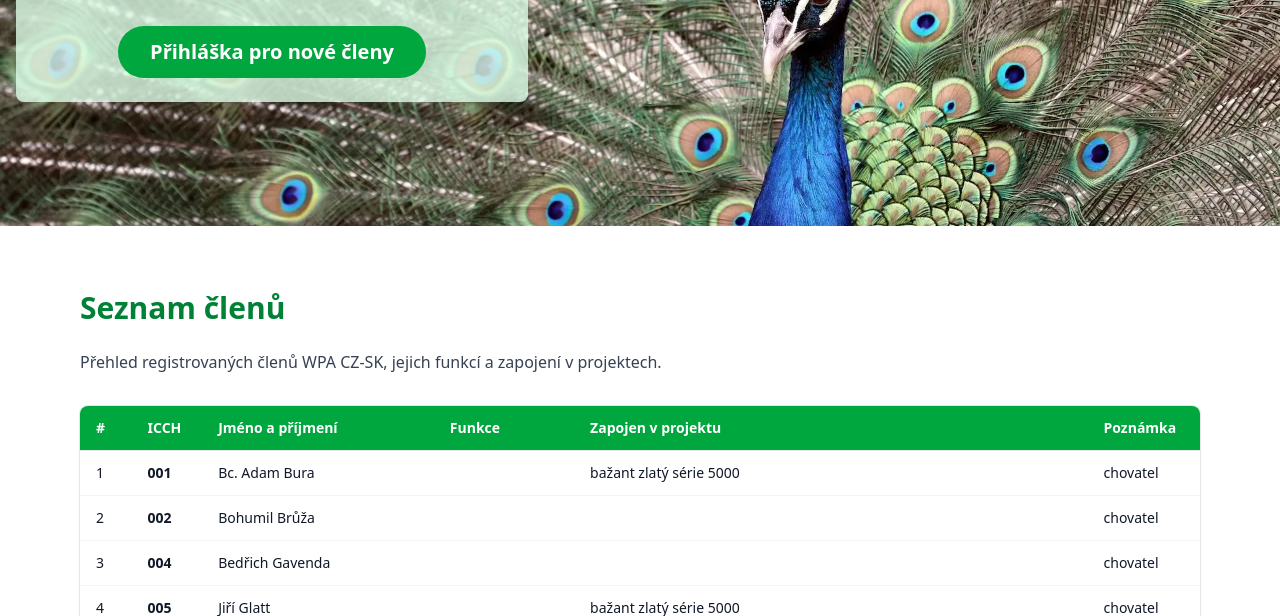
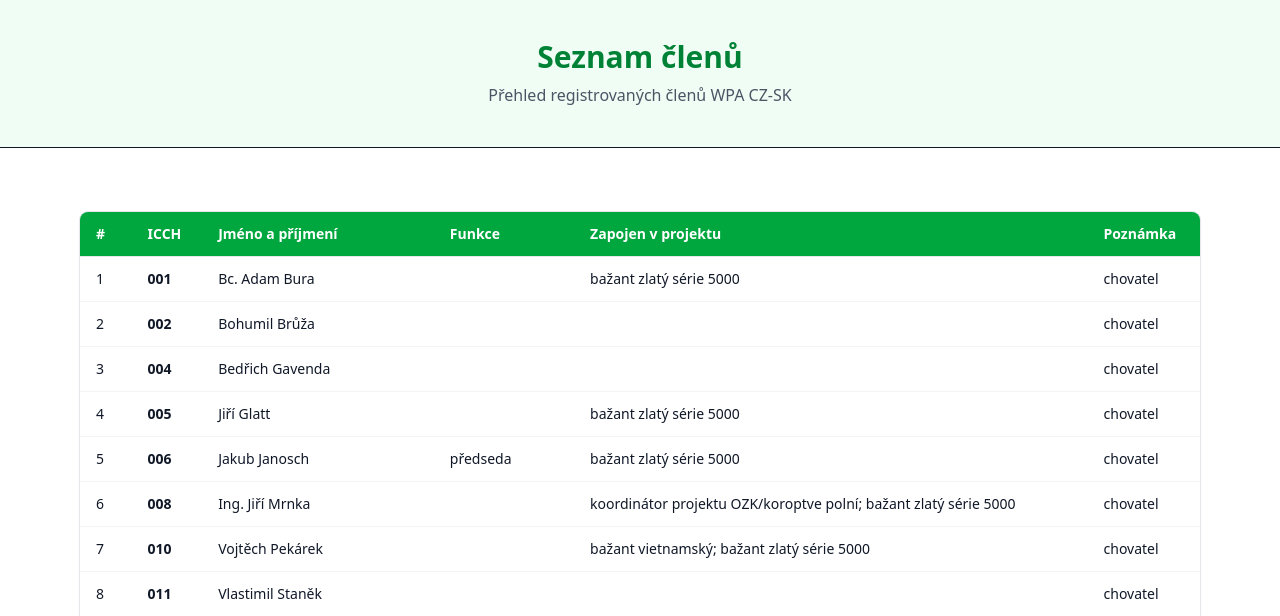
Before and after one commit to matus-kocik/wpa-cz-sk, a Django app: page /clenove/ in a window 1280 px wide. Shown: the part 305-921 px from the top of the page. Run offline with Django 5.2, Linux system fonts and the light colour scheme; style sheets or scripts are compiled from the project's sources; some libraries are stand-ins or nearby versions.

Commit message:
small changes in UX, design, and more :D

```diff
--- a/templates/base.html
+++ b/templates/base.html
@@ -1,9 +1,10 @@
 {% load static %}
 <!DOCTYPE html>
-<html lang="cs">
+<html lang="cs-CZ">
     <head>
         <meta charset="UTF-8" />
         <meta name="viewport" content="width=device-width, initial-scale=1.0" />
+        <meta name="robots" content="index, follow">
         <meta name="theme-color" content="#15803d">
         <title>
             {% block title %}WPA CZ-SK{% endblock %}
@@ -11,13 +12,13 @@
         <!-- SEO -->
         <meta name="description"
               content="Oficiální web československé pobočky World Pheasant Association. Projekty, členství, ochrana přírody.">
-        <link rel="canonical" href="{{ request.build_absolute_uri }}" />
+        <link rel="canonical" href="{{ request.scheme }}://{{ request.get_host }}{{ request.path }}" />
         <!-- Open Graph -->
         <meta property="og:title" content="World Pheasant Association CZ-SK" />
         <meta property="og:description"
               content="Oficiální web československé pobočky WPA. Ochrana hrabavých ptáků, projekty a chov." />
         <meta property="og:type" content="website" />
-        <meta property="og:url" content="{{ request.build_absolute_uri }}" />
+        <meta property="og:url" content="{{ request.scheme }}://{{ request.get_host }}{{ request.path }}" />
         <meta property="og:image"
               content="https://www.wpacz-sk.com/static/images/logo/wpa-logo-black.webp" />
         <!-- Twitter -->
@@ -28,13 +29,29 @@
         <meta name="twitter:image"
               content="https://www.wpacz-sk.com/static/images/logo/wpa-logo-black.webp" />
         <!-- Favicon -->
-        <link rel="icon"
-              type="image/x-icon"
-              href="{% static 'images//logo/wpa-logo-black.ico' %}" />
+        <link rel="icon" type="image/x-icon" href="{% static 'images/logo/wpa-logo-black.ico' %}" />
         <!-- Manifest -->
         <link rel="manifest" href="{% static 'site.webmanifest' %}">
         <!-- CSS -->
-        <link rel="stylesheet" href="{% static 'css/styles.css' %}?v={{ DEBUG|yesno:'dev,' }}">    </head>
+        <link rel="stylesheet" href="{% static 'css/styles.css' %}?v={{ DEBUG|yesno:'dev,' }}">
+        <link rel="preload" as="image" href="{% static 'images/pav-desktop-1920-640.webp' %}" media="(min-width: 1025px)">
+        <link rel="preload" as="image" href="{% static 'images/pav-tablet-1280-427.webp' %}" media="(min-width: 641px) and (max-width: 1024px)">
+        <link rel="preload" as="image" href="{% static 'images/pav-mobil-960-320.webp' %}" media="(max-width: 640px)">
+
+        <script type="application/ld+json">
+        {
+          "@context": "https://schema.org",
+          "@type": "Organization",
+          "name": "World Pheasant Association CZ-SK",
+          "url": "https://www.wpacz-sk.com/",
+          "logo": "https://www.wpacz-sk.com/static/images/logo/wpa-logo-black.webp",
+          "sameAs": [
+            "https://www.facebook.com/wpacz",
+            "https://www.youtube.com/@wpacz-sk7012"
+          ]
+        }
+        </script>
+    </head>
     <body class="bg-white text-gray-900 font-sans">
         <!-- Top Bar -->
         <section class="py-2 bg-green-100">
@@ -76,7 +93,6 @@
                     <a href="{% url 'home' %}" class="flex items-center space-x-2">
                         <img src="{% static 'images/logo/wpa-logo-black.webp' %}"
                              alt="World Pheasant Association CZ-SK logo"
-                             loading="lazy"
                              class="h-[60px] w-auto object-contain">
                         <span class="text-lg font-bold text-green-900 leading-tight">WPA CZ-SK</span>
                     </a>
@@ -124,41 +140,6 @@
             </div>
         </section>
         {% endcomment %}
-        <!-- Hero Section -->
-        <section class="relative overflow-hidden">
-        <picture>
-            <source srcset="{% static 'images/pav-mobil-960-320.webp' %}" media="(max-width: 640px)">
-            <source srcset="{% static 'images/pav-tablet-1280-427.webp' %}" media="(max-width: 1024px)">
-            <img src="{% static 'images/pav-desktop-1920-640.webp' %}"
-                alt="Páv na lúke"
-                loading="lazy"
-                class="w-full aspect-[3/1] object-cover object-center">
-        </picture>
-
-        <!-- BLOK mobil/tablet -->
-        <div class="block lg:hidden bg-[rgba(220,252,231,0.8)] text-green-900 px-4 py-6 text-center">
-            <h1 class="text-3xl font-bold mb-3">WPA CZ-SK</h1>
-            <a href="{% url 'membership_application' %}"
-            class="inline-block mt-2 px-6 py-3 bg-green-600 hover:bg-green-700 text-white rounded-full font-semibold transition">
-            Přihláška pro nové členy
-            </a>
-        </div>
-
-        <!-- BLOK desktop -->
-        <div class="hidden lg:flex absolute inset-0 items-center">
-            <div class="container mx-auto px-4">
-            <div class="bg-[rgba(220,252,231,0.8)] text-green-900 px-10 py-6 rounded-lg shadow-lg max-w-lg">
-                <div class="text-center">
-                <h1 class="text-5xl font-bold mb-4">WPA CZ-SK</h1>
-                <a href="{% url 'membership_application' %}"
-                    class="inline-block mt-4 px-8 py-3 bg-green-600 hover:bg-green-700 text-white rounded-full text-xl font-semibold transition">
-                    Přihláška pro nové členy
-                </a>
-                </div>
-            </div>
-            </div>
-        </div>
-        </section>
         {% if messages %}
             <div class="container mx-auto mt-4 px-4">
                 {% for message in messages %}
@@ -173,6 +154,7 @@
             </div>
         {% endif %}
         {% block content %}{% endblock %}
+        {% comment %}
         <!-- "Footer Image" Section -->
         <section class="relative overflow-hidden">
             <picture>
@@ -221,15 +203,14 @@
             </p>
           </div>
         </footer>
-        {% if debug %}
+        {% if DEBUG %}
             <script src="{% static 'js/scripts.js' %}"></script>
         {% else %}
             <script src="{% static 'js/scripts.min.js' %}"></script>
         {% endif %}
-        <script src="https://unpkg.com/flowbite@latest/dist/flowbite.min.js"></script>
         <script src="https://unpkg.com/lucide@latest"></script>
         <script>lucide.createIcons();</script>
-        <script src="https://www.google.com/recaptcha/api.js" async defer></script>
+        <script src="https://unpkg.com/flowbite@latest/dist/flowbite.min.js" defer></script>
         {% block extra_js %}
         {% endblock %}
     </body>
--- a/templates/bazant-zlaty.html
+++ b/templates/bazant-zlaty.html
@@ -1,12 +1,9 @@
 {% extends "base.html" %}
 
 {% block content %}
+{% include "partials/page_header.html" with title="Bažant zlatý (Chrysolophus pictus) – série 5000" subtitle="Projekt chovu a ochrany druhu" image="/static/images/chrys-pic-desktop-1920-640.webp" %}
 <section class="py-16 bg-white">
   <div class="max-w-4xl mx-auto px-4">
-
-<h1 class="text-3xl font-bold text-green-700 mb-6">
-  Bažant zlatý (Chrysolophus pictus) – série 5000
-</h1>
 
 <h2 class="text-2xl font-semibold text-green-600 mt-8 mb-4">
   Popis projektu
--- a/templates/contact.html
+++ b/templates/contact.html
@@ -5,10 +5,10 @@
     CZ-SK
 {% endblock %}
 {% block content %}
+{% include "partials/page_header.html" with title="Kontakt" subtitle="Kontaktní údaje a kontaktní formulář WPA CZ-SK" image="/static/images/pav-desktop-1920-640.webp" %}
     <section class="py-16 bg-white">
         <div class="max-w-7xl mx-auto px-4">
             <div class="mb-12 text-center">
-                <h2 class="text-3xl font-bold text-green-700">Kontaktní údaje</h2>
                 <p class="text-gray-700 mt-2 leading-relaxed">
                     World Pheasant Association Czech Republic and Slovakia z. s.
                     <br />
--- a/templates/documents.html
+++ b/templates/documents.html
@@ -1,11 +1,9 @@
 {% extends "base.html" %}
 {% load static %}
 {% block content %}
+{% include "partials/page_header.html" with title="Dokumenty" subtitle="Oficiální dokumenty spolku WPA CZ-SK" image="/static/images/cros-desktop-1920-640.webp" %}
 <section class="py-16 bg-white">
     <div class="max-w-4xl mx-auto px-4">
-        <h1 class="text-3xl font-bold text-green-700 mb-6">
-            Dokumenty
-        </h1>
 
         <p class="text-gray-700 leading-relaxed mb-8">
             Přehled oficiálních dokumentů spolku World Pheasant Association CZ-SK.
--- a/templates/members.html
+++ b/templates/members.html
@@ -2,12 +2,9 @@
 {% load static %}
 
 {% block content %}
+{% include "partials/page_header.html" with title="Seznam členů" subtitle="Přehled registrovaných členů WPA CZ-SK" image="/static/images/arb-desktop-1920-640.webp" %}
 <section class="py-16 bg-white">
   <div class="max-w-6xl mx-auto px-4">
-    <h1 class="text-3xl font-bold text-green-700 mb-6">Seznam členů</h1>
-    <p class="text-gray-700 mb-8">
-      Přehled registrovaných členů WPA CZ-SK, jejich funkcí a zapojení v projektech.
-    </p>
 
     <div class="overflow-x-auto bg-white shadow ring-1 ring-gray-200 rounded-lg">
       <table class="min-w-full divide-y divide-gray-200 text-sm text-gray-900">
--- /dev/null
+++ b/templates/partials/page_header.html
@@ -0,0 +1,31 @@
+<section class="bg-green-50 border-b mt-4">
+
+  {% if image %}
+    <div class="container mx-auto px-4 pt-6">
+      <img
+        src="{{ image }}"
+        srcset="
+          {{ image|cut:'desktop-1920-640.webp' }}mobile-768-320.webp 768w,
+          {{ image|cut:'desktop-1920-640.webp' }}tablet-1280-480.webp 1280w,
+          {{ image }} 1920w
+        "
+        sizes="(max-width: 1024px) 100vw, 1024px"
+        alt=""
+        class="w-full max-w-4xl mx-auto h-[120px] md:h-[160px] object-cover object-center rounded-lg"
+      />
+    </div>
+  {% endif %}
+
+  <div class="container mx-auto px-4 py-10 text-center">
+    <h1 class="text-3xl font-bold text-green-700">
+      {{ title }}
+    </h1>
+
+    {% if subtitle %}
+      <p class="mt-2 text-gray-600">
+        {{ subtitle }}
+      </p>
+    {% endif %}
+  </div>
+
+</section>
--- a/templates/projects.html
+++ b/templates/projects.html
@@ -2,13 +2,10 @@
 {% load static %}
 
 {% block content %}
+{% include "partials/page_header.html" with title="Projekty" subtitle="Naše hlavní iniciativy a aktivity v rámci WPA CZ-SK" image="/static/images/pheasant-desktop-1920-640.webp" %}
 <section class="py-16 bg-white">
   <div class="max-w-6xl mx-auto px-4">
 
-    <div class="mb-12 text-center">
-      <h2 class="text-3xl font-bold text-green-700">Projekty</h2>
-      <p class="text-gray-600 mt-2">Naše hlavní iniciativy a aktivity v rámci WPA CZ-SK.</p>
-    </div>
 
     <div class="grid grid-cols-1 md:grid-cols-3 gap-8">
 
```
Also changed, not shown: templates/home.html (+35 -0 lines), templates/robots.txt (+5 -16 lines), static/manifest.json, 2 other files.
